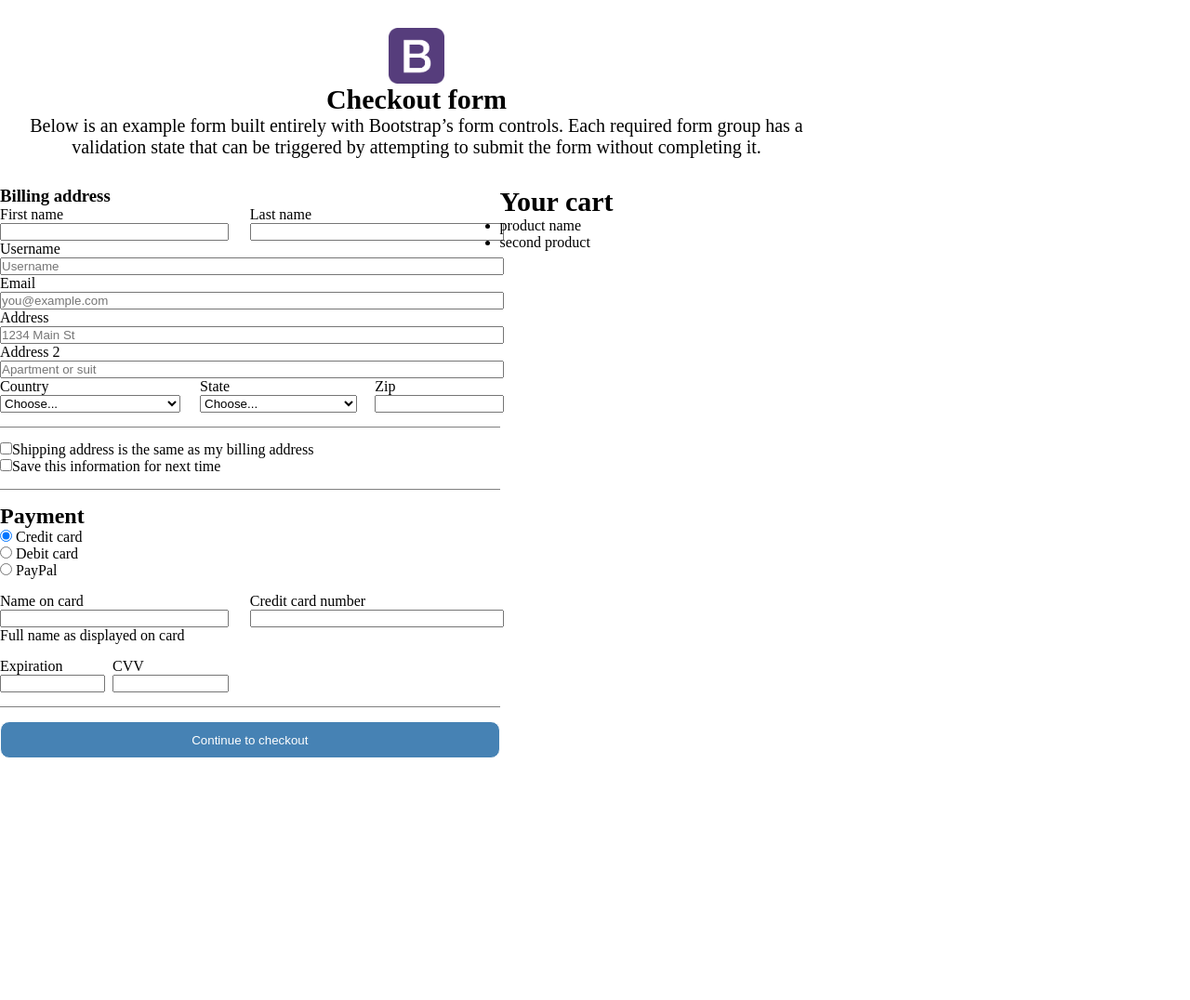
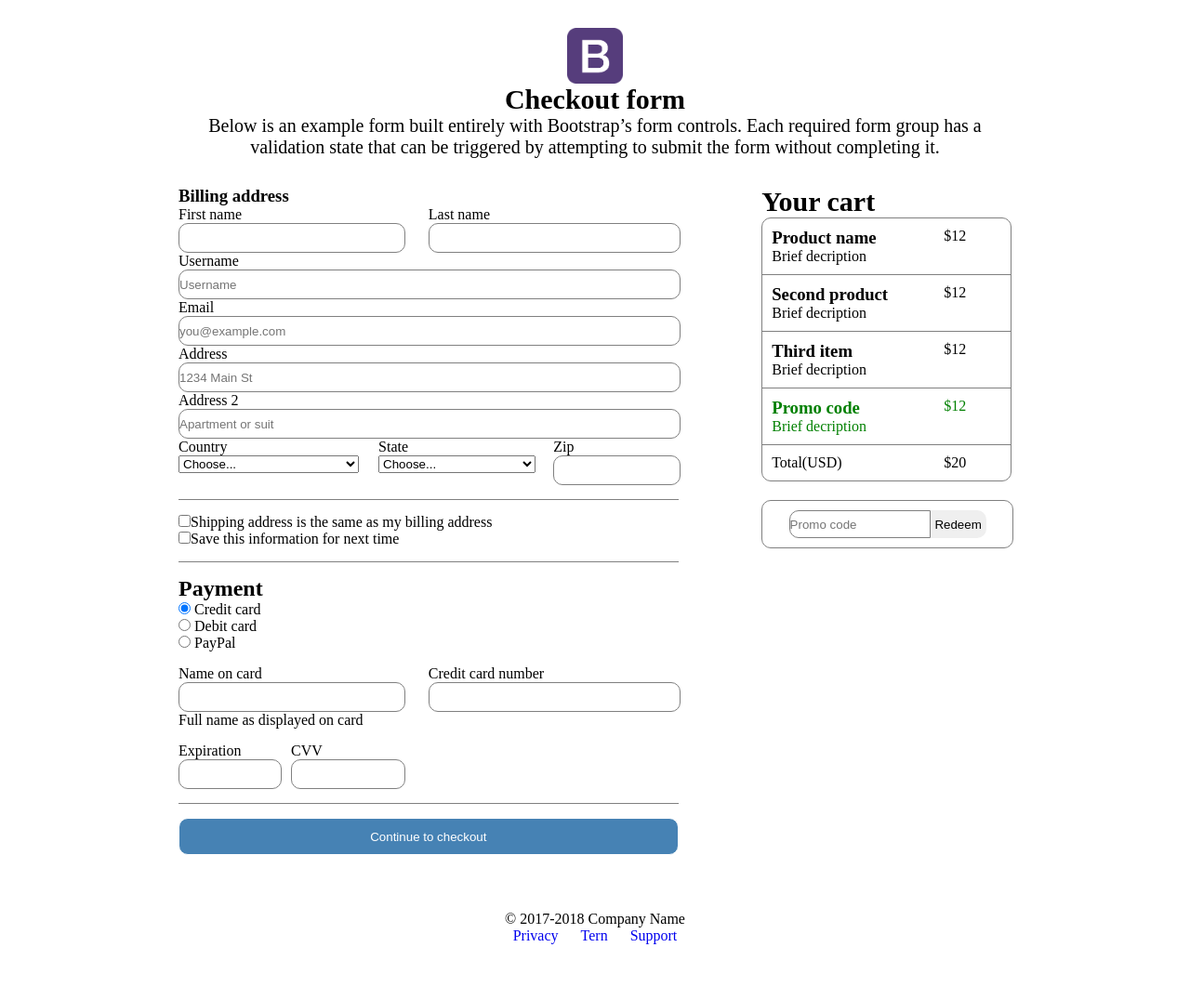
Before and after one commit to furuIntern/furu-intern-trung, a PHP site: page / in a window 1280 px wide. Shown: the whole page at 93% size. Before the commit the page ends 816 px from the top, so only its background shows below. Run offline with PHP 8.4, Linux system fonts and the light colour scheme.

Commit message:
completed

```diff
--- a/index.html
+++ b/index.html
@@ -92,9 +92,46 @@
     <div class = "card">
         <H1>Your cart</H1>
         <ul>
-            <li>product name</li>
-            <li>second product</li>
+            <li>
+                <div><h3>Product name</h3>Brief decription</div>
+                <div class="cost">$12</div>
+            </li>
+            <div class ="crawLine"></div>
+            <li>
+                <div><h3>Second product</h3>Brief decription</div>
+                <div class="cost">$12</div>
+            </li>
+            <div class ="crawLine"></div>
+            <li>
+                <div><h3>Third item</h3>Brief decription</div>
+                <div class="cost">$12</div>
+            </li>
+            <div class ="crawLine"></div>
+            <li style=" color: green;">
+                <div><h3>Promo code</h3>Brief decription</div>
+                <div class="cost">$12</div>
+            </li>
+            <div class ="crawLine"></div>
+            <li>
+                    <div>Total(USD)</div>
+                    <div class="cost">$20</div>
+            </li>
         </ul>
+        <form action="" style="border : solid grey 1px; width: 100%; height: 50px; border-radius: 10px; margin-top: 20px ">
+            <div style="overflow:auto;display: inline-block; position: relative; left: 50%; top:50%; transform: translate(-50%,-50%)">
+                <input type="text" placeholder="Promo code" style="width: 150px; float:left; height: 28px; border-top-right-radius: 0px;border-bottom-right-radius: 0px">
+                <input type="submit" value="Redeem" style="float:left; width: 60px; border: none; height: 30px;border-top-right-radius: 10px;border-bottom-right-radius: 10px">
+            </div>
+        </form>
+    </div>
+    <div style="clear:both"></div>
+    <div style="text-align:center; margin: 60px 0px 60px 0px;">
+        <div>© 2017-2018 Company Name
+        </div>
+        <a href="#">Privacy</a>
+        <a href="#">Tern</a>
+        <a href="#">Support</a>
+
     </div>
  </div>
 </body>
--- a/style.css
+++ b/style.css
@@ -4,6 +4,12 @@
 }
 .container{
     width: 70%;
+    padding-left: 15px;
+    padding-right: 15px;
+    overflow: auto;
+    position: relative;
+    left: 50%;
+    transform: translateX(-50%);
 }
 #bootstrapLogo{
     display: block;
@@ -27,6 +33,9 @@ div h1{
 }
 input[type = text]{
     width: 100%;
+    height: 30px;
+    border: 1px solid gray;
+    border-radius: 10px;
 }
 
 .fninput{
@@ -59,3 +68,32 @@ form{
     width: 60%;
     float: left;
 }
+.card{
+    width: 30%;
+    float : right;
+}
+ul{
+    overflow: auto;
+    border: 1px solid gray;
+    border-radius: 10px;
+}
+ul li{
+    margin: 10px;
+    list-style-type: none;
+    overflow: auto;
+}
+ul li div{
+    width: 75%;
+    float: left;
+}
+.cost{
+    width: 20%;
+}
+.crawLine{
+    height: 1px;
+    background: gray;
+}
+a{
+    text-decoration: none;
+    margin: 10px;
+}
```
